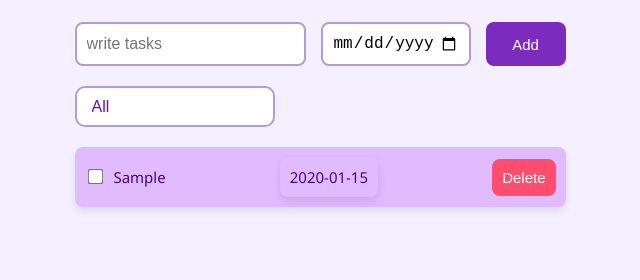
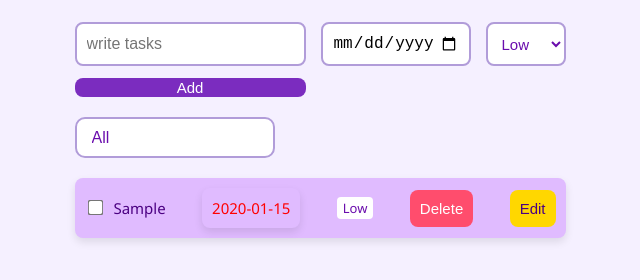
Before and after one commit to Stephanie-ib/To-Do-List-App-2, a plain HTML site: page index.html in a window 1280 px wide. Both pictures are taken after typing "Sample", "2020-01-15" into the empty fields and a click on the button "Add". Shown: the part 118-398 px from the top of the page, without its empty margins (320-960 px from the left). Drawn offline with Linux system fonts and the light colour scheme.

Commit message:
add color priority

```diff
--- a/index.html
+++ b/index.html
@@ -13,6 +13,12 @@
       <div class="todo-input-grid">
         <input placeholder="write tasks" class="input-name" />
         <input type="date" class="due-date" />
+        <select class="priority-select">
+          <option value="Low">Low</option>
+          <option value="Medium">Medium</option>
+          <option value="High">High</option>
+        </select>
+
         <button class="add-button">Add</button>
       </div>
 
--- a/script.js
+++ b/script.js
@@ -1,19 +1,25 @@
 const todoList = [];
 
-const todoListElement = document.querySelector('.todo-list');
+const todoListElement = document.querySelector(".todo-list");
 const filterOption = document.querySelector(".filter-task");
 filterOption.addEventListener("change", filterTask);
 showTasks();
 renderTodoList();
 
 function renderTodoList() {
-
-    let todoListHTML = '';
+  let todoListHTML = "";
   todoList.forEach((todoObject, index) => {
-        const {name,dueDate, completed} = todoObject;
-        const completedClass = completed ? 'completed-task' : '';
-        const isChecked = completed ? 'checked' : '';
-        const rowClass = completed ? 'todo-row completed' : 'todo-row';
+    const { name, dueDate, completed } = todoObject;
+    const completedClass = completed ? "completed-task" : "";
+    const isChecked = completed ? "checked" : "";
+    const rowClass = completed ? "todo-row completed" : "todo-row";
+    const today = new Date().toISOString().split("T")[0];
+    let dateColor = "";
+    if (dueDate && !completed) {
+      if (dueDate < today) dateColor = "red";
+      else if (dueDate === today) dateColor = "orange";
+      else dateColor = "green";
+    }
 
     const html = `
         <div class="${rowClass}">
@@ -21,8 +27,14 @@ function renderTodoList() {
                 <input type="checkbox" class="js-checkbox" data-index="${index}" ${isChecked}>
                     ${name}
             </label>
-            <div class="${completedClass}">${dueDate}</div>
+             <div style="color:${dateColor};" class="${completedClass}">
+      ${dueDate || ""}
+    </div>
+            <span style="font-size: 13px; background-color: #fff; padding: 2px 6px; border-radius: 4px; color: #6a0dad;">
+      ${todoObject.priority || "Low"}
+    </span>
     <button class="delete-button js-delete" data-index="${index}">Delete</button>
+    <button class="delete-button js-edit" data-index="${index}" style="background-color:#ffd700;color:#4b0082">Edit</button>
         </div>
         `;
     todoListHTML += html;
@@ -31,74 +43,78 @@ function renderTodoList() {
   todoListElement.innerHTML = todoListHTML;
 
   // Delete button
-    document.querySelectorAll('.js-delete')
-        .forEach((deleteButton, index) => {
-            deleteButton.addEventListener('click', () => {
+  document.querySelectorAll(".js-delete").forEach((deleteButton, index) => {
+    deleteButton.addEventListener("click", () => {
       todoList.splice(index, 1);
       renderTodoList();
       saveData();
     });
   });
 
-    document.querySelectorAll('.js-checkbox').forEach((checkbox) => {
-        checkbox.addEventListener('change', () => {
+  document.querySelectorAll(".js-checkbox").forEach((checkbox) => {
+    checkbox.addEventListener("change", () => {
       const index = checkbox.dataset.index;
       todoList[index].completed = checkbox.checked;
       renderTodoList();
       saveData();
     });
   });
-
 }
 
-// Add buttonn
-document.querySelector('.add-button').addEventListener('click', () => {
-    addTask();
-});
-
-function addTask(){
-    const inputElement = document.querySelector('.input-name');
+function addTask() {
+  const inputElement = document.querySelector(".input-name");
   const name = inputElement.value;
 
-    const dateInputElement = document.querySelector('.due-date');
+  const dateInputElement = document.querySelector(".due-date");
   const dueDate = dateInputElement.value;
 
-    if (name !== ''){
+  const priority = document.querySelector(".priority-select").value;
+
+  if (name !== "") {
     todoList.push({
       name,
       dueDate,
+      priority,
       completed: false,
     });
 
-        inputElement.value = '';
-        dateInputElement.value = '';
+    inputElement.value = "";
+    dateInputElement.value = "";
     renderTodoList();
     saveData();
   }
 }
 
-
 function filterTask() {
-    const filter = document.querySelector('.filter-task').value;
-    const tasks = document.querySelectorAll('.todo-row');
+  const filter = document.querySelector(".filter-task").value;
+  const tasks = document.querySelectorAll(".todo-row");
   tasks.forEach((task) => {
-        if (filter === "all"){
+    if (filter === "all") {
       task.style.display = "flex";
     } else if (filter === "completed") {
-            task.style.display = task.classList.contains("completed") ? "flex" : "none";
+      task.style.display = task.classList.contains("completed")
+        ? "flex"
+        : "none";
     } else if (filter === "pending") {
-            task.style.display = task.classList.contains("completed") ? "none" : "flex";
+      task.style.display = task.classList.contains("completed")
+        ? "none"
+        : "flex";
     }
   });
 }
 
-function saveData(){
-    localStorage.setItem('todoList', JSON.stringify(todoList));
+function saveData() {
+  localStorage.setItem("todoList", JSON.stringify(todoList));
 }
 
-function showTasks(){
-    const storedList = localStorage.getItem('todoList');
+function showTasks() {
+  const storedList = localStorage.getItem("todoList");
   if (storedList) {
     todoList.splice(0, todoList.length, ...JSON.parse(storedList));
   }
 }
+
+// Add buttonn
+document.querySelector(".add-button").addEventListener("click", () => {
+  addTask();
+});
--- a/styles.css
+++ b/styles.css
@@ -54,6 +54,16 @@ input[type="checkbox"] {
   border-radius: 8px;
   outline: none;
   background-color: #fff;
+}
+
+.priority-select {
+  padding: 10px;
+  font-size: 15px;
+  border: 2px solid #b19cd9;
+  border-radius: 8px;
+  outline: none;
+  background-color: #fff;
+  color: #6a0dad;
 }
 
 .add-button {
```
Lines whose indentation alone changed are shown as unchanged.
